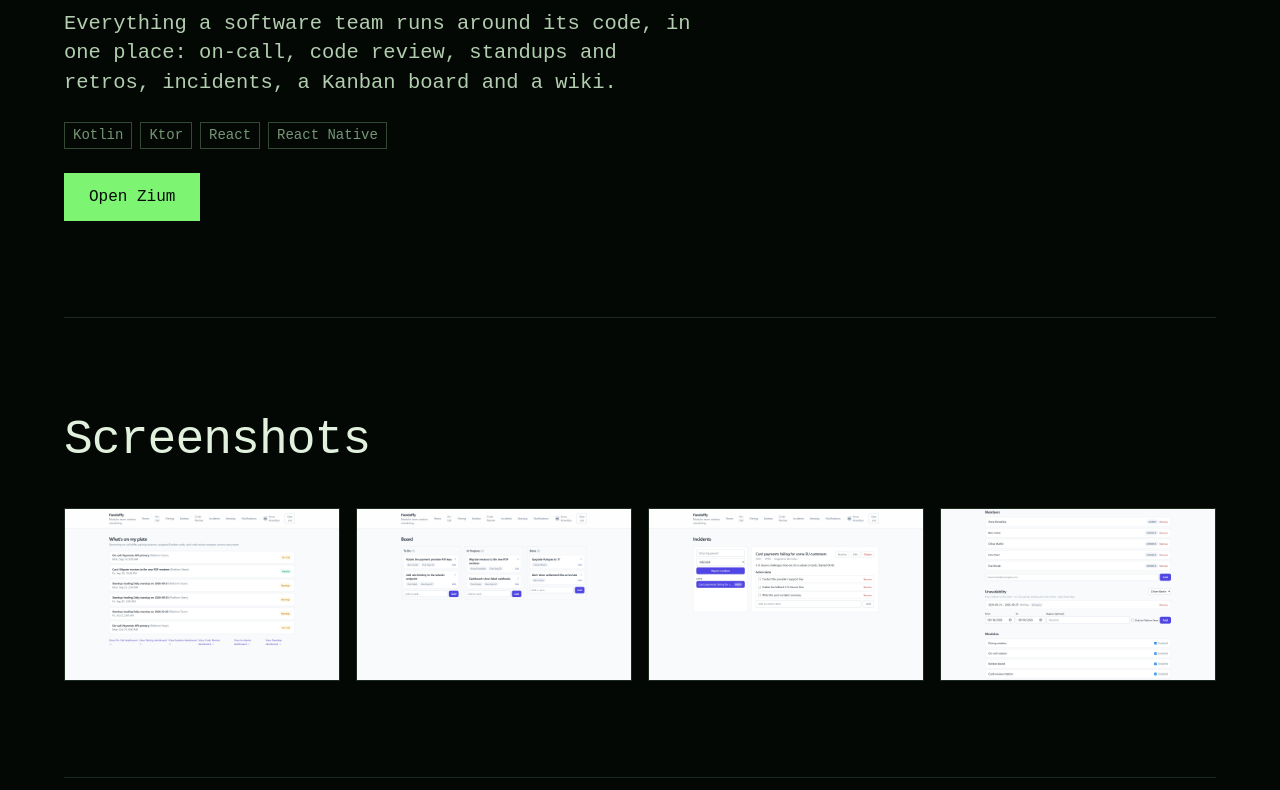
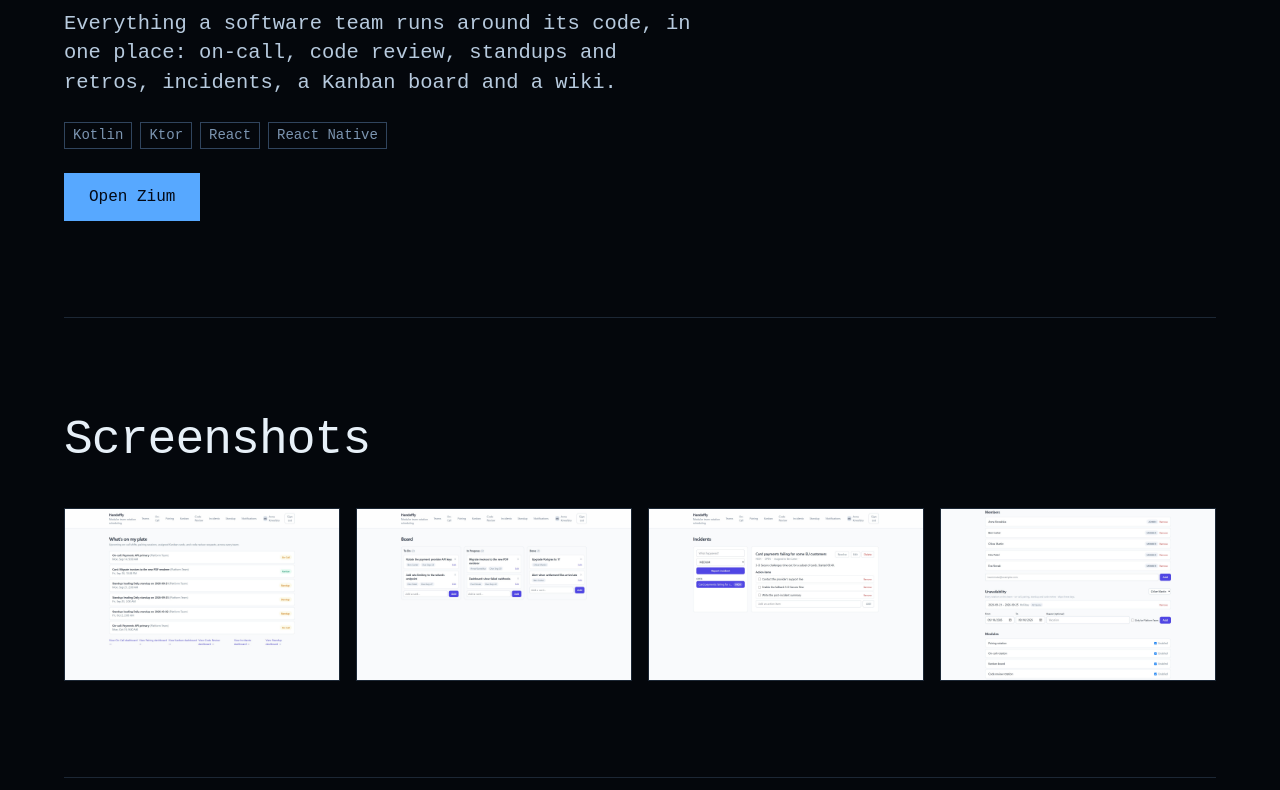
Before and after one commit to Laedos/webpage, a plain HTML site: page apps/zium.html in a window 1280 px wide. Shown: the part 302-1092 px from the top of the page. Drawn offline with Linux system fonts and the light colour scheme; animation ran at ten frames a second; a web font is replaced by a local one.

Commit message:
Switch the site to the logo blue and say JVM instead of Java
The Terminal palette moves from green to the logo's blue (hue 252), so the
glyph logo, buttons and rules match the mark. The hero no longer opens with
"Now": "I build apps, end to end." over "Ten years of JVM software at scale,
now my own products." Java becomes JVM in the hero, meta and About.
tokens.css and base.css are imported with the cache-busting version too.

Co-Authored-By: Claude Opus 5.5 <noreply@anthropic.com>
Claude-Session: https://claude.ai/code/session_015mC8ZwdYpnQU3NrvnEkAfG

```diff
--- a/apps/zium.html
+++ b/apps/zium.html
@@ -17,7 +17,7 @@
   <link rel="preconnect" href="https://fonts.googleapis.com" />
   <link rel="preconnect" href="https://fonts.gstatic.com" crossorigin />
   <link rel="stylesheet" href="https://fonts.googleapis.com/css2?family=Martian+Mono:wdth,wght@75..112.5,400..700&display=swap" />
-  <link rel="stylesheet" href="../styles.css?v=2026-11-19" />
+  <link rel="stylesheet" href="../styles.css?v=2026-11-19b" />
 </head>
 <body>
 
--- a/styles.css
+++ b/styles.css
@@ -1,11 +1,11 @@
-/* Hallmark · shape: Index (swapped from Narrative Workflow: the apps are the page) · genre: atmospheric · theme: Terminal (by request) · redesign: full · draw: a5422c
+/* Hallmark · shape: Index (swapped from Narrative Workflow: the apps are the page) · genre: atmospheric · theme: Terminal (by request, hue moved from green to the logo blue at 252) · redesign: full · draw: a5422c
  * hero: Stage (swapped from Poster by request: the glyph logo beside the text) · nav: edge-aligned (swapped from search-led: three destinations, nothing to search) · footer: mast · imagery: the product (screenshots) and the logo printed in glyphs · signature: the SB logo printed in the apps' own names, resolving from noise
- * axes: dark/mono/chromatic-green · posture: committed · contrast: pass · fold: pass · job: hire · v2.0.0 */
+ * axes: dark/mono/chromatic-blue · posture: committed · contrast: pass · fold: pass · job: hire · v2.0.0 */
 /* Hallmark · pre-emit critique: P4 H4 E4 S4 R5 V4 · weakest: P, a portfolio argues little; it leads with what is live and lets the paused work go unsaid */
 /* Hallmark · dropped "I care about high-quality code" and "I keep growing as both an engineer and a team leader" paragraphs, the About cut to three session entries · 58 names the screen budget */
 /* Hallmark · redesign: restyle on apps/*.html · their markup is kept, the shared stylesheet carries the new system */
-@import url("./tokens.css");
-@import url("./base.css");
+@import url("./tokens.css?v=2026-11-19b");
+@import url("./base.css?v=2026-11-19b");
 
 :root {
   --header-height: 64px;
--- a/tokens.css
+++ b/tokens.css
@@ -9,13 +9,13 @@
   --color-error: oklch(72% 0.15 27); --color-success: oklch(76% 0.13 150);
   --container: 1440px; --gutter: 64px; --gap-columns: 32px; --section-gap-s: 120px; --section-gap: 144px; --section-gap-l: 176px;
   --z-base: 1; --z-raised: 10; --z-dropdown: 100; --z-sticky: 200; --z-sticky-nav: 300; --z-modal: 400; --z-toast: 500; --z-tooltip: 600;
-  --color-paper: oklch(12.5% 0.012 150); --color-paper-2: oklch(16% 0.016 150); --color-paper-3: oklch(20.5% 0.022 150);
-  --color-ink: oklch(94% 0.03 140); --color-ink-2: oklch(82% 0.05 142); --color-muted: oklch(64% 0.06 145);
-  --color-rule: oklch(27% 0.028 148); --color-rule-2: oklch(38% 0.045 146);
-  --color-accent: oklch(87% 0.2 142); --color-accent-ink: oklch(14% 0.02 150); --color-focus: oklch(87% 0.2 142);
-  --color-accent-wash: oklch(23% 0.06 145);
-  --glyph-0: oklch(30% 0.06 146); --glyph-1: oklch(38% 0.08 145); --glyph-2: oklch(47% 0.11 144); --glyph-3: oklch(57% 0.14 143);
-  --glyph-4: oklch(67% 0.17 142); --glyph-5: oklch(77% 0.19 142); --glyph-6: oklch(86% 0.2 141); --glyph-7: oklch(94% 0.12 138);
+  --color-paper: oklch(12.5% 0.014 255); --color-paper-2: oklch(16% 0.018 255); --color-paper-3: oklch(20.5% 0.025 255);
+  --color-ink: oklch(95% 0.015 250); --color-ink-2: oklch(83% 0.035 250); --color-muted: oklch(66% 0.05 252);
+  --color-rule: oklch(27% 0.03 255); --color-rule-2: oklch(38% 0.05 255);
+  --color-accent: oklch(72% 0.15 252); --color-accent-ink: oklch(14% 0.03 255); --color-focus: oklch(72% 0.15 252);
+  --color-accent-wash: oklch(24% 0.06 255);
+  --glyph-0: oklch(30% 0.05 255); --glyph-1: oklch(38% 0.07 255); --glyph-2: oklch(47% 0.1 254); --glyph-3: oklch(56% 0.13 254);
+  --glyph-4: oklch(64% 0.15 253); --glyph-5: oklch(72% 0.15 252); --glyph-6: oklch(82% 0.1 250); --glyph-7: oklch(93% 0.04 250);
   --font-display: "Martian Mono", ui-monospace, monospace; --font-body: var(--font-display); --font-outlier: var(--font-display);
   --radius-card: 0; --radius-pill: 0; --rule-hair: 1px; --shadow-card: none;
   --tracking-display: -0.02em; --display-weight: 500; --stretch-display: 112.5%; --stretch-body: 87.5%;
```
Also changed, not shown: apps/arcade.html (+1 -1 lines), apps/archeryhelper.html (+1 -1 lines), apps/brownmap.html (+1 -1 lines), apps/doorwell.html (+1 -1 lines), apps/haveneasy.html (+1 -1 lines), apps/mojdzionek.html (+1 -1 lines), apps/odomo.html (+1 -1 lines), apps/polldrop.html (+1 -1 lines), apps/procrastio.html (+1 -1 lines), index.html (+11 -11 lines), 2 other files.
